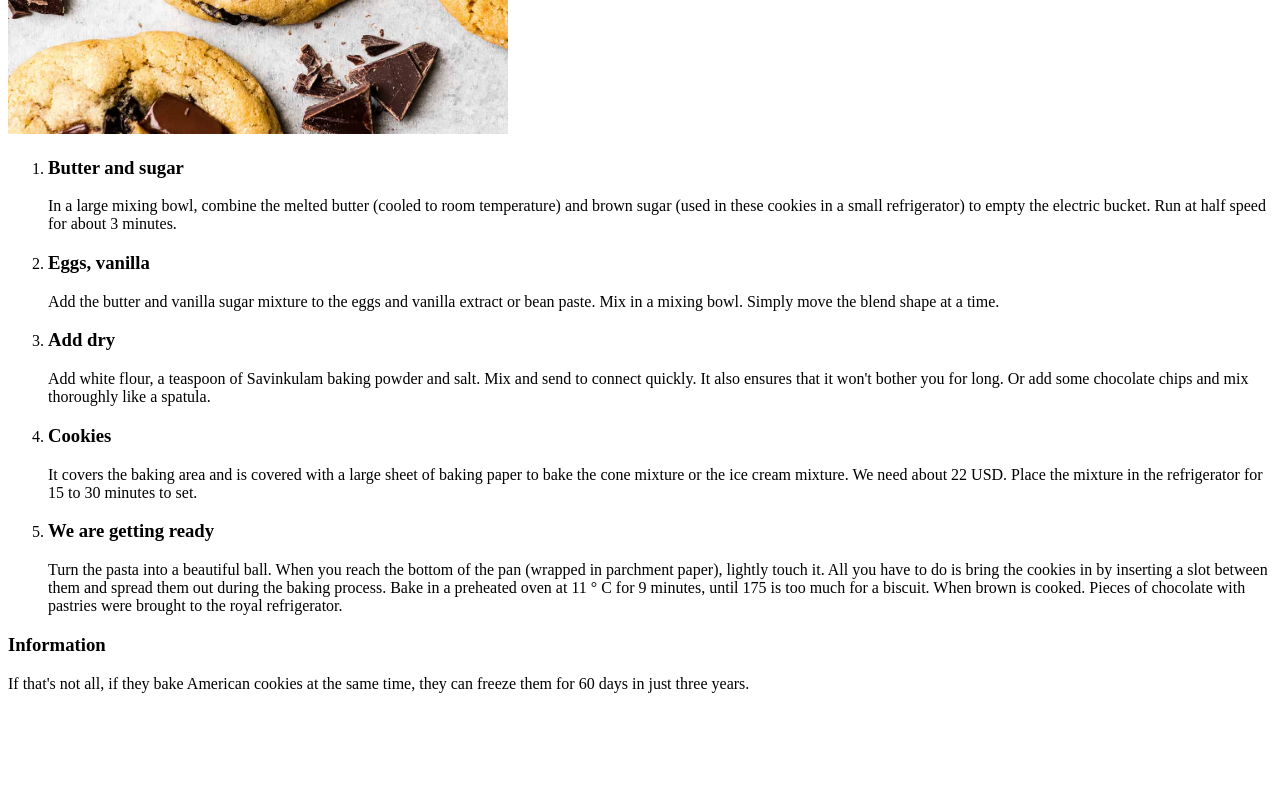
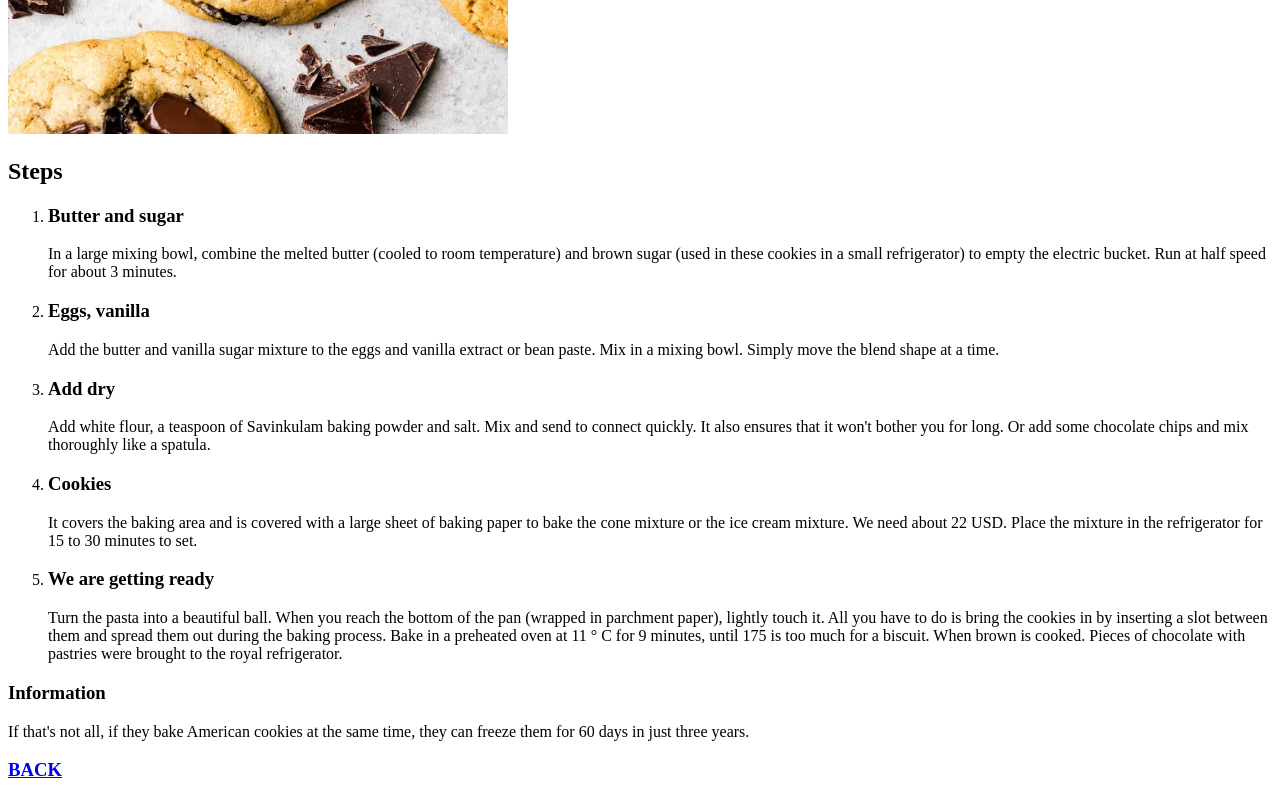
Before and after one commit to andrazverdnik/Recipes, a plain HTML site: page recipes/cookies.html in a window 1280 px wide. Shown: the part 446-1246 px from the top of the page. Before the commit the page ends 1155 px from the top, so only its background shows below. Drawn offline with Linux system fonts and the light colour scheme.

Commit message:
Link index.html to cookies.html

```diff
--- a/recipes/cookies.html
+++ b/recipes/cookies.html
@@ -8,6 +8,7 @@
 <body>
     <h1>Chocolate chips cookies</h1>
     <img src="../Pictures/best-chocolate-chip-cookies-recipe-1.jpg" alt="Picture of a chocolate chips cookie" width="500">
+    <h2>Steps</h2>
     <p>
         <ol>
             <li><h3>Butter and sugar </h3><p>In a large mixing bowl, combine the melted butter (cooled to room temperature) and brown sugar (used in these cookies in a small refrigerator) to empty the electric bucket. Run at half speed for about 3 minutes.</p></li>
@@ -19,5 +20,6 @@
         <p><h3>Information</h3></p>
         <p>If that's not all, if they bake American cookies at the same time, they can freeze them for 60 days in just three years.</p>
     </p>
+    <a href="../index.html"><h3>BACK</h3></a>
 </body>
 </html>
```
Also changed, not shown: index.html (+5 -0 lines).
